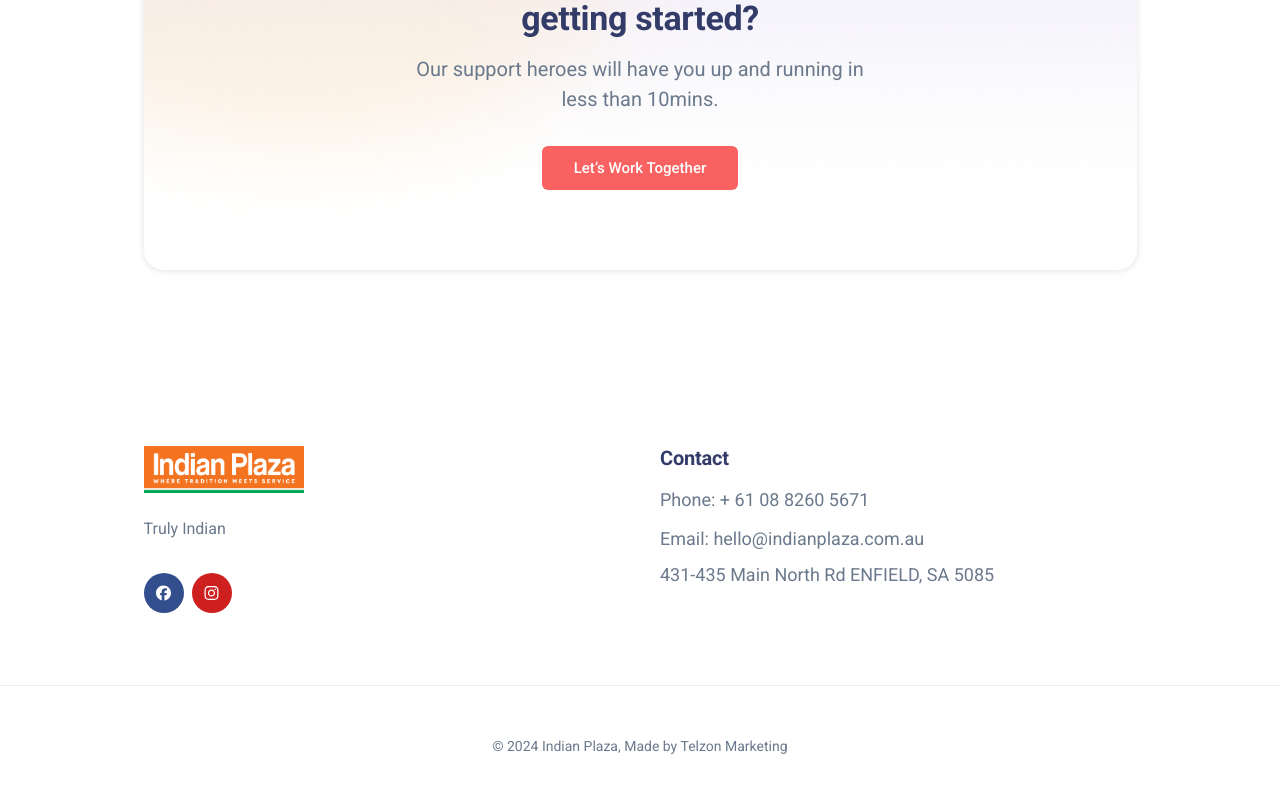
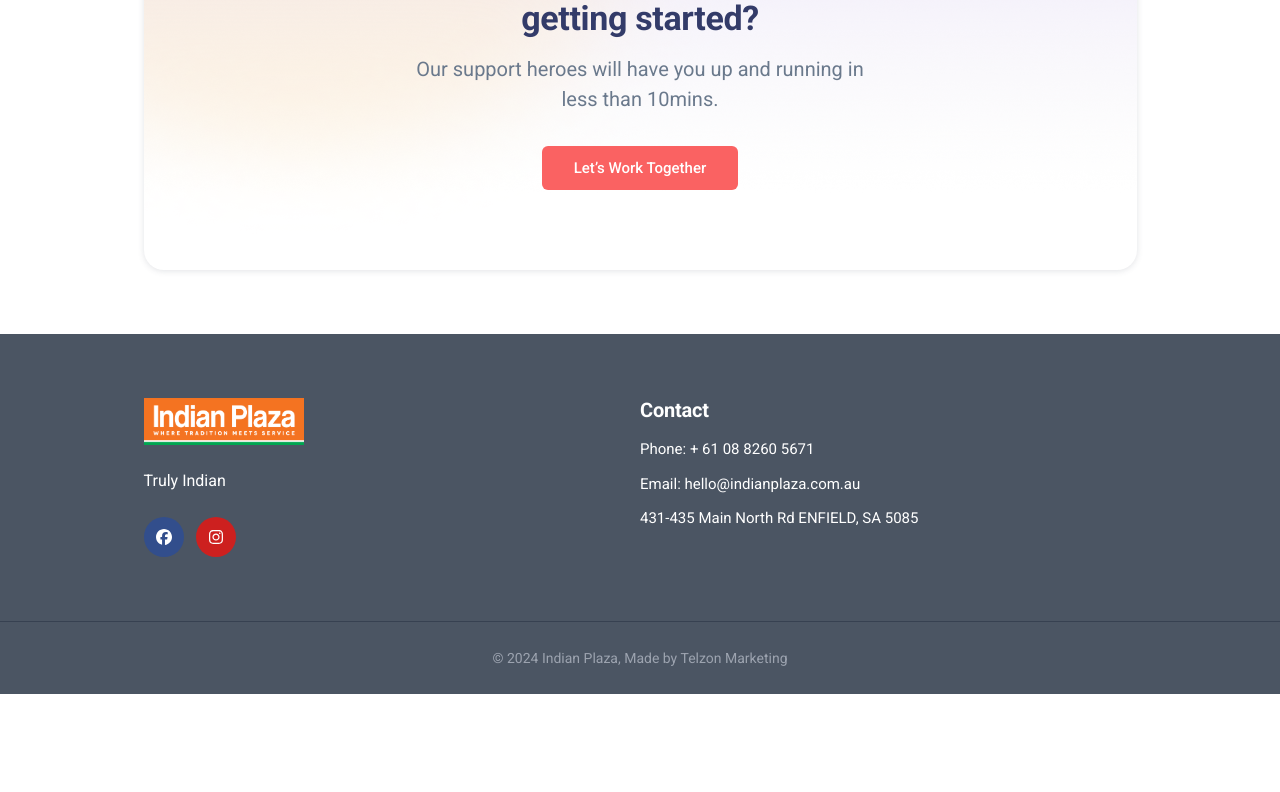
Before and after one commit to telzonweb/indianplaza, a React (Vite) app: page / in a window 1280 px wide. Shown: the part 5124-5916 px from the top of the page. After the commit the page ends 5818 px from the top, so only its background shows below. Built offline with nearby package versions, Linux system fonts and the light colour scheme.

Commit message:
update footer

```diff
--- a/src/components/layout/footer.tsx
+++ b/src/components/layout/footer.tsx
@@ -1,82 +1,166 @@
+// import { Link } from "react-router-dom";
+// import SiteLogo from "./site-logo";
+// import { FontAwesomeIcon } from "@fortawesome/react-fontawesome";
+// import {
+//   faFacebook,
+//   faInstagram,
+//   faLinkedin,
+//   // faXTwitter,
+//   // faYoutube,
+// } from "@fortawesome/free-brands-svg-icons";
+
+// // import {
+// //   NavigationMenu,
+// //   NavigationMenuItem,
+// //   NavigationMenuList,
+// // } from "@/components/ui/navigation-menu";
+
+// // import { footerNav } from "@/config/site";
+
+// const Footer = () => {
+//   return (
+//     <footer>
+//       <div className="container">
+//         <div className="pb-16 pt-28">
+//           <div className="gap-10 space-y-10 md:grid md:grid-cols-12 md:space-y-0">
+//             <div className="col-span-6">
+//               <Link to="/" className="shrink-0">
+//                 {/* <SiteLogo
+//                   width={123}
+//                   height={39}
+//                   lightClasses="dark:hidden"
+//                   darkClasses="hidden dark:block"
+//                 /> */}
+//                 <img src="/ipLogoWide.png" alt="ipLogo" className="w-[160px]" />
+//               </Link>
+//               <p className="mb-8 mt-6">Truly Indian</p>
+//               <div className="flex space-x-2">
+//                 {/* <a
+//                   href="#"
+//                   className="mb-2 flex h-10 w-10 items-center justify-center rounded bg-black text-white transition-colors hover:bg-foreground hover:text-white"
+//                 >
+//                   <FontAwesomeIcon icon={faXTwitter} width={15} />
+//                 </a> */}
+
+//                 {/* <a
+//                   href="#"
+//                   className="mb-2 flex h-10 w-10 items-center justify-center rounded-xl bg-[#0a0303] text-white transition-colors hover:bg-foreground hover:text-white"
+//                 >
+//                   <FontAwesomeIcon icon={faLinkedin} width={15} />
+//                 </a> */}
+//                 <a
+//                   href="https://www.facebook.com/iPlazaSA/"
+//                   className="mb-2 flex h-10 w-10 items-center justify-center rounded-xl bg-[#324e8c] text-white transition-colors hover:bg-foreground hover:text-white"
+//                 >
+//                   <FontAwesomeIcon icon={faFacebook} width={15} />
+//                 </a>
+//                 <a
+//                   href="#"
+//                   className="mb-2 flex h-10 w-10 items-center justify-center rounded-xl bg-[#cd201f] text-white transition-colors hover:bg-foreground hover:text-white"
+//                 >
+//                   <FontAwesomeIcon icon={faInstagram} width={15} />
+//                 </a>
+//               </div>
+//             </div>
+
+//             <div className="col-span-6 xl:col-span-3">
+//               <h2 className="mb-4 text-lg">Contact</h2>
+//               <ul className="space-y-3 text-md">
+//                 {/* <li>
+//                   <address className="-mt-px leading-6">
+//                     8910 University Center Lane Suite 620 San Diego, CA 92102
+//                   </address>
+//                 </li> */}
+//                 <li>
+//                   <span>Phone: </span>
+//                   <a
+//                     href="tel:+1-800-1554-456-123"
+//                     className="hover:text-primary"
+//                   >
+//                     + 61 08 8260 5671
+//                   </a>
+//                 </li>
+//                 <li>
+//                   <span>Email: </span>
+//                   <a
+//                     href="mailto:hello@indianplaza.com.au"
+//                     className="hover:text-primary"
+//                   >
+//                     hello@indianplaza.com.au
+//                   </a>
+//                 </li>
+//                 <li>
+//                   <address className="-mt-px leading-6">
+//                     431-435 Main North Rd ENFIELD, SA 5085
+//                   </address>
+//                 </li>
+//               </ul>
+//             </div>
+//           </div>
+//         </div>
+//       </div>
+//       <div className="border-t py-12">
+//         <div className="container text-center">
+//           <span className="text-xs">
+//             © {new Date().getFullYear()} Indian Plaza, Made by{" "}
+//             <a href="https://telzonmarketing.in" className="hover:text-primary">
+//               Telzon Marketing
+//             </a>
+//           </span>
+//         </div>
+//       </div>
+//     </footer>
+//   );
+// };
+
+// export default Footer;
+
 import { Link } from "react-router-dom";
-import SiteLogo from "./site-logo";
 import { FontAwesomeIcon } from "@fortawesome/react-fontawesome";
 import {
   faFacebook,
   faInstagram,
   faLinkedin,
-  // faXTwitter,
-  // faYoutube,
 } from "@fortawesome/free-brands-svg-icons";
-
-// import {
-//   NavigationMenu,
-//   NavigationMenuItem,
-//   NavigationMenuList,
-// } from "@/components/ui/navigation-menu";
-
-// import { footerNav } from "@/config/site";
 
 const Footer = () => {
   return (
-    <footer>
-      <div className="container">
-        <div className="pb-16 pt-28">
-          <div className="gap-10 space-y-10 md:grid md:grid-cols-12 md:space-y-0">
-            <div className="col-span-6">
-              <Link to="/" className="shrink-0">
-                {/* <SiteLogo
-                  width={123}
-                  height={39}
-                  lightClasses="dark:hidden"
-                  darkClasses="hidden dark:block"
-                /> */}
-                <img src="/ipLogoWide.png" alt="ipLogo" className="w-[160px]" />
+    <footer className="bg-gray-600 text-white">
+      <div className="container mx-auto px-4 py-16">
+        <div className="flex flex-col md:flex-row md:justify-between">
+          <div className="mb-8 md:mb-0 md:w-1/2">
+            <Link to="/" className="flex items-center mb-6">
+              <img src="/ipLogoWide.png" alt="ipLogo" className="w-40" />
             </Link>
-              <p className="mb-8 mt-6">Truly Indian</p>
-              <div className="flex space-x-2">
-                {/* <a
-                  href="#"
-                  className="mb-2 flex h-10 w-10 items-center justify-center rounded bg-black text-white transition-colors hover:bg-foreground hover:text-white"
-                >
-                  <FontAwesomeIcon icon={faXTwitter} width={15} />
-                </a> */}
-
-                {/* <a
-                  href="#"
-                  className="mb-2 flex h-10 w-10 items-center justify-center rounded-xl bg-[#0a0303] text-white transition-colors hover:bg-foreground hover:text-white"
-                >
-                  <FontAwesomeIcon icon={faLinkedin} width={15} />
-                </a> */}
+            <p className="mb-6">Truly Indian</p>
+            <div className="flex space-x-3">
               <a
                 href="https://www.facebook.com/iPlazaSA/"
-                  className="mb-2 flex h-10 w-10 items-center justify-center rounded-xl bg-[#324e8c] text-white transition-colors hover:bg-foreground hover:text-white"
+                className="flex h-10 w-10 items-center justify-center rounded-full bg-[#324e8c] transition-colors hover:bg-gray-700"
               >
-                  <FontAwesomeIcon icon={faFacebook} width={15} />
+                <FontAwesomeIcon icon={faFacebook} width={20} />
               </a>
               <a
                 href="#"
-                  className="mb-2 flex h-10 w-10 items-center justify-center rounded-xl bg-[#cd201f] text-white transition-colors hover:bg-foreground hover:text-white"
+                className="flex h-10 w-10 items-center justify-center rounded-full bg-[#cd201f] transition-colors hover:bg-gray-700"
               >
-                  <FontAwesomeIcon icon={faInstagram} width={15} />
+                <FontAwesomeIcon icon={faInstagram} width={20} />
               </a>
+              {/* <a
+                href="#"
+                className="flex h-10 w-10 items-center justify-center rounded-full bg-[#0077b5] transition-colors hover:bg-gray-700"
+              >
+                <FontAwesomeIcon icon={faLinkedin} width={20} />
+              </a> */}
             </div>
           </div>
 
-            <div className="col-span-6 xl:col-span-3">
-              <h2 className="mb-4 text-lg">Contact</h2>
-              <ul className="space-y-3 text-md">
-                {/* <li>
-                  <address className="-mt-px leading-6">
-                    8910 University Center Lane Suite 620 San Diego, CA 92102
-                  </address>
-                </li> */}
+          <div className="md:w-1/2 xl:w-1/3">
+            <h2 className="mb-4 text-lg font-semibold text-white">Contact</h2>
+            <ul className="space-y-3 text-sm">
               <li>
                 <span>Phone: </span>
-                  <a
-                    href="tel:+1-800-1554-456-123"
-                    className="hover:text-primary"
-                  >
+                <a href="tel:+1-800-1554-456-123" className="hover:text-primary">
                   + 61 08 8260 5671
                 </a>
               </li>
@@ -90,7 +174,7 @@ const Footer = () => {
                 </a>
               </li>
               <li>
-                  <address className="-mt-px leading-6">
+                <address className="not-italic">
                   431-435 Main North Rd ENFIELD, SA 5085
                 </address>
               </li>
@@ -98,10 +182,9 @@ const Footer = () => {
           </div>
         </div>
       </div>
-      </div>
-      <div className="border-t py-12">
-        <div className="container text-center">
-          <span className="text-xs">
+      <div className="border-t border-gray-700 py-6">
+        <div className="container mx-auto text-center">
+          <span className="text-xs text-gray-400">
             © {new Date().getFullYear()} Indian Plaza, Made by{" "}
             <a href="https://telzonmarketing.in" className="hover:text-primary">
               Telzon Marketing
```
Lines whose indentation alone changed are shown as unchanged.
